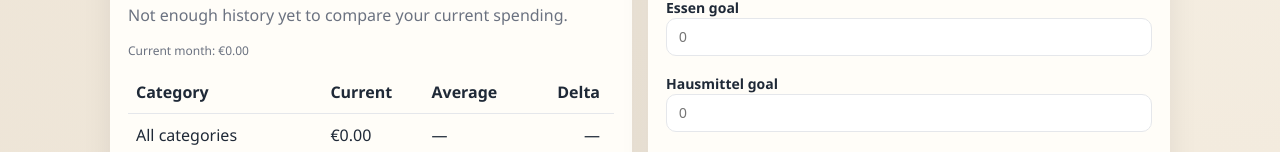
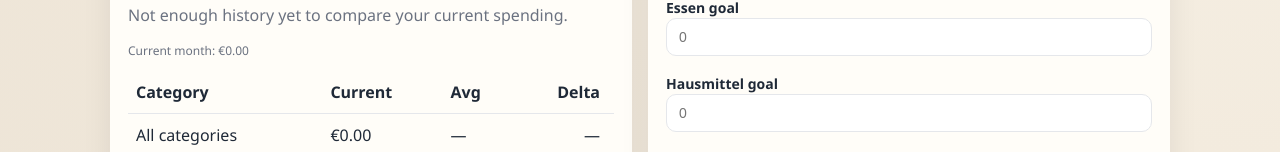
Before and after one commit to vkir090/food-tracker, a React (Vite) app: page / in a window 1280 px wide. Shown: the part 637-789 px from the top of the page. Built offline with nearby package versions, Linux system fonts and the light colour scheme.

Commit message:
Use symbol for average in comparison table

```diff
--- a/src/App.tsx
+++ b/src/App.tsx
@@ -638,7 +638,7 @@ const ComparisonTable = ({
           <tr>
             <th>{translate(language, "category")}</th>
             <th>{translate(language, "currentLabel")}</th>
-            <th>{translate(language, "averageLabel")}</th>
+            <th>{translate(language, "averageSymbol")}</th>
             <th>{translate(language, "deltaLabel")}</th>
           </tr>
         </thead>
--- a/src/i18n.ts
+++ b/src/i18n.ts
@@ -51,6 +51,7 @@ type TranslationKey =
   | "warningOverspend"
   | "addFundsLabel"
   | "averageLabel"
+  | "averageSymbol"
   | "modeCumulative"
   | "modeDaily"
   | "categoryFilter"
@@ -112,6 +113,7 @@ const translations: Record<Language, Record<TranslationKey, string>> = {
     warningOverspend: "This expense exceeds your base amount and will make it negative.",
     addFundsLabel: "Add amount",
     averageLabel: "Average",
+    averageSymbol: "Avg",
     modeCumulative: "Cumulative",
     modeDaily: "Daily",
     categoryFilter: "Category filter",
@@ -172,6 +174,7 @@ const translations: Record<Language, Record<TranslationKey, string>> = {
     warningOverspend: "Diese Ausgabe übersteigt den Grundbetrag und wird ihn ins Minus bringen.",
     addFundsLabel: "Betrag hinzufügen",
     averageLabel: "Durchschnitt",
+    averageSymbol: "Ø",
     modeCumulative: "Kumuliert",
     modeDaily: "Täglich",
     categoryFilter: "Kategorie-Filter",
@@ -232,6 +235,7 @@ const translations: Record<Language, Record<TranslationKey, string>> = {
     warningOverspend: "Эта трата превысит баланс и уведет его в минус.",
     addFundsLabel: "Добавить сумму",
     averageLabel: "Среднее",
+    averageSymbol: "⌀",
     modeCumulative: "Накопительно",
     modeDaily: "По дням",
     categoryFilter: "Фильтр по категории",
```
